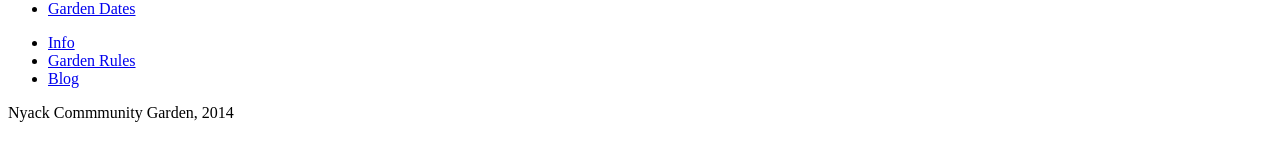
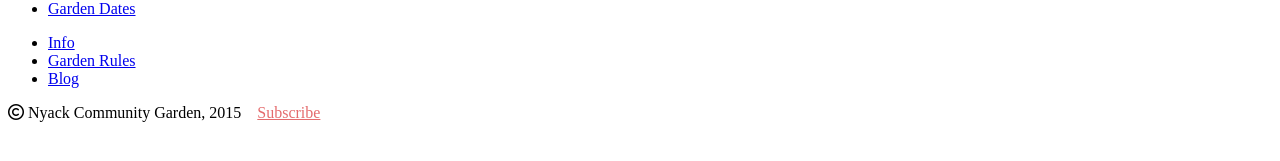
Before and after one commit to bosborne/nyackcommunitygarden, a Jekyll site: the page built from _posts/2013-06-30-cover-crops.md, in a window 1280 px wide. Shown: the part 339-500 px from the top of the page. Built offline with Jekyll 4.4.1, drawn with Linux system fonts in a browser that asks for light colours; nearby versions of some CDN libraries; library files that are not in the unit come from our copies; Markdown is read by kramdown in place of the engine named in the settings.

Commit message:
Add new include for 'footer'

```diff
--- /dev/null
+++ b/_includes/footer.html
@@ -0,0 +1 @@
+<p><i class="fa fa-copyright"></i> Nyack Community Garden, 2015 &nbsp; &nbsp;<a style="color:#e46b6d" href="/feed.xml" type="application/atom+xml" rel="subscribe">Subscribe<a/></p>
--- a/_layouts/default.html
+++ b/_layouts/default.html
@@ -42,7 +42,7 @@
     </div>
     <div class="footer">
 			{% include navigation.html %}
-			<p><i class="fa fa-copyright"></i> Nyack Community Garden, 2015 &nbsp; &nbsp;<a style="color:#e46b6d" href="/feed.xml" type="application/atom+xml" rel="subscribe">Subscribe<a/></p>
+      {% include footer.html %}
     </div>
   </body>
 </html>
--- a/_layouts/post.html
+++ b/_layouts/post.html
@@ -52,7 +52,7 @@
     </div>
     <div class="footer">
 			{% include navigation.html %}
-			<p>Nyack Commmunity Garden, 2014</p>
+      {% include footer.html %}
     </div>
   </body>
 </html>
```
